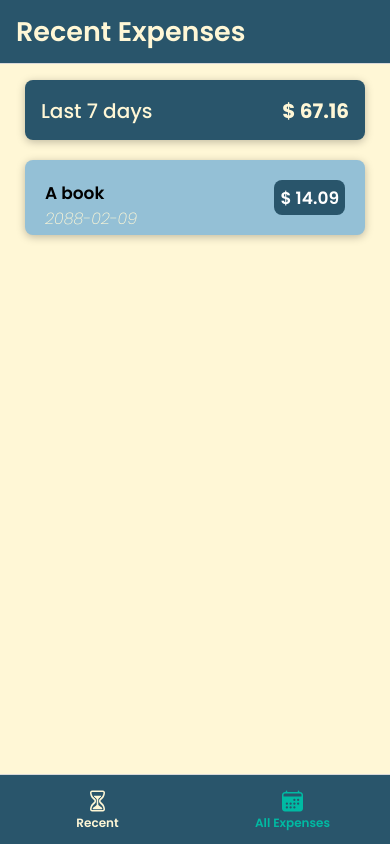
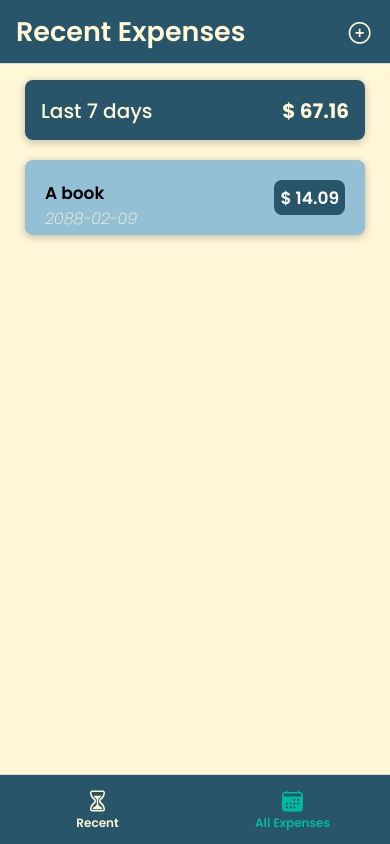
Before and after one commit to VivianaS14/expenses-app, a React Native app: screen /Recent in a window 390 px wide. Built offline with nearby package versions, Linux system fonts and the light colour scheme.

Commit message:
Stack navigation, expense page and add button

```diff
--- a/App.tsx
+++ b/App.tsx
@@ -1,8 +1,15 @@
-import { StyleSheet, SafeAreaView } from "react-native";
+import { useCallback } from "react";
+import {
+  StyleSheet,
+  SafeAreaView,
+  FlatListComponent,
+  Pressable,
+} from "react-native";
 import { NavigationContainer } from "@react-navigation/native";
 import { createBottomTabNavigator } from "@react-navigation/bottom-tabs";
+import { createNativeStackNavigator } from "@react-navigation/native-stack";
 
-import { Provider as PaperProvider } from "react-native-paper";
+import { Button, Provider as PaperProvider } from "react-native-paper";
 
 import { Ionicons } from "@expo/vector-icons";
 import { StatusBar } from "expo-status-bar";
@@ -11,11 +18,76 @@ import * as SplashScreen from "expo-splash-screen";
 
 import RecentExpenses from "./screens/RecentExpenses";
 import AllExpenses from "./screens/AllExpenses";
-import { useCallback } from "react";
+import Expense from "./screens/Expense";
+
+import { RootParamList } from "./types/Navigation";
 
 SplashScreen.preventAutoHideAsync();
 
-const BottomTab = createBottomTabNavigator();
+const BottomTab = createBottomTabNavigator<RootParamList>();
+
+const Stack = createNativeStackNavigator<RootParamList>();
+
+function BottomNavigator() {
+  return (
+    <BottomTab.Navigator
+      initialRouteName="Recent"
+      sceneContainerStyle={{ backgroundColor: "#FFF7D6" }}
+      screenOptions={{
+        headerStyle: { backgroundColor: "#29556B" },
+        headerTitleStyle: {
+          fontFamily: "Poppins-SemiBold",
+          fontSize: 27,
+          color: "#FFF7D6",
+        },
+        tabBarLabelStyle: {
+          fontFamily: "Poppins-SemiBold",
+          fontSize: 12,
+          bottom: 12,
+        },
+        tabBarActiveTintColor: "#FFF7D6",
+        tabBarInactiveTintColor: "#00BAA3",
+        tabBarStyle: {
+          backgroundColor: "#29556B",
+          height: 70,
+        },
+        headerRight: () => (
+          <Pressable
+            style={({ pressed }) => [
+              styles.menuButton,
+              pressed ? { opacity: 0.5 } : null,
+            ]}
+          >
+            <Ionicons name="add-circle-outline" size={27} color="#FFF7D6" />
+          </Pressable>
+        ),
+      }}
+    >
+      <BottomTab.Screen
+        name="Recent"
+        component={RecentExpenses}
+        options={{
+          tabBarLabel: "Recent",
+          tabBarIcon: ({ color }) => (
+            <Ionicons name="hourglass-outline" size={24} color={color} />
+          ),
+          title: "Recent Expenses",
+        }}
+      />
+      <BottomTab.Screen
+        name="All"
+        component={AllExpenses}
+        options={{
+          tabBarLabel: "All Expenses",
+          tabBarIcon: ({ color }) => (
+            <Ionicons name="calendar" size={24} color={color} />
+          ),
+          title: "All Expenses",
+        }}
+      />
+    </BottomTab.Navigator>
+  );
+}
 
 export default function App() {
   const [fontsLoaded] = useFonts({
@@ -41,52 +113,30 @@ export default function App() {
     <SafeAreaView style={styles.container} onLayout={onLayoutRootView}>
       <PaperProvider>
         <NavigationContainer>
-          <BottomTab.Navigator
-            initialRouteName="Recent"
-            sceneContainerStyle={{ backgroundColor: "#FFF7D6" }}
+          <Stack.Navigator
             screenOptions={{
+              headerShown: false,
               headerStyle: { backgroundColor: "#29556B" },
               headerTitleStyle: {
                 fontFamily: "Poppins-SemiBold",
                 fontSize: 27,
                 color: "#FFF7D6",
               },
-              tabBarLabelStyle: {
-                fontFamily: "Poppins-SemiBold",
-                fontSize: 12,
-                bottom: 12,
-              },
-              tabBarActiveTintColor: "#FFF7D6",
-              tabBarInactiveTintColor: "#00BAA3",
-              tabBarStyle: {
-                backgroundColor: "#29556B",
-                height: 70,
-              },
+              headerTitleAlign: "center",
+              headerTintColor: "#FFF7D6",
+              contentStyle: { backgroundColor: "#FFF7D6" },
             }}
           >
-            <BottomTab.Screen
-              name="Recent"
-              component={RecentExpenses}
+            <Stack.Screen name="Buttons" component={BottomNavigator} />
+            <Stack.Screen name="Recent" component={RecentExpenses} />
+            <Stack.Screen
+              name="Expense"
+              component={Expense}
               options={{
-                tabBarLabel: "Recent",
-                tabBarIcon: ({ color, focused }) => (
-                  <Ionicons name="hourglass-outline" size={24} color={color} />
-                ),
-                title: "Recent Expenses",
+                headerShown: true,
               }}
             />
-            <BottomTab.Screen
-              name="All"
-              component={AllExpenses}
-              options={{
-                tabBarLabel: "All Expenses",
-                tabBarIcon: ({ color }) => (
-                  <Ionicons name="calendar" size={24} color={color} />
-                ),
-                title: "All Expenses",
-              }}
-            />
-          </BottomTab.Navigator>
+          </Stack.Navigator>
         </NavigationContainer>
         <StatusBar style="light" />
       </PaperProvider>
@@ -98,4 +148,8 @@ const styles = StyleSheet.create({
   container: {
     flex: 1,
   },
+
+  menuButton: {
+    marginRight: 16,
+  },
 });
--- a/components/ExpensesCard.tsx
+++ b/components/ExpensesCard.tsx
@@ -4,14 +4,16 @@ interface Props {
   subject: string;
   value: string;
   date: string;
+  onPress: () => void;
 }
 
-export default function ExpensesCard({ subject, value, date }: Props) {
+export default function ExpensesCard({ subject, value, date, onPress }: Props) {
   return (
     <View style={styles.container}>
       <Pressable
         style={[styles.innerContainer, styles.textContainer]}
         android_ripple={{ color: "#ccc" }}
+        onPress={onPress}
       >
         <View>
           <Text style={styles.textTitle}>{subject}</Text>
--- /dev/null
+++ b/screens/Expense.tsx
@@ -0,0 +1,15 @@
+import { NativeStackScreenProps } from "@react-navigation/native-stack";
+import { Text, View } from "react-native";
+import { RootParamList } from "../types/Navigation";
+
+type Props = NativeStackScreenProps<RootParamList, "Expense">;
+
+export default function Expense({ route }: Props) {
+  const id = route.params.id;
+
+  return (
+    <View>
+      <Text>Expense # {id}</Text>
+    </View>
+  );
+}
--- a/screens/RecentExpenses.tsx
+++ b/screens/RecentExpenses.tsx
@@ -1,12 +1,27 @@
 import { View, Text, StyleSheet } from "react-native";
 import TitleCard from "../components/TitleCard";
 import ExpensesCard from "../components/ExpensesCard";
+import { NativeStackScreenProps } from "@react-navigation/native-stack";
+import { RootParamList } from "../types/Navigation";
 
-export default function RecentExpenses() {
+type Props = NativeStackScreenProps<RootParamList, "Recent">;
+
+export default function RecentExpenses({ navigation }: Props) {
+  const pressHandler = (id: string) => {
+    navigation.navigate("Expense", {
+      id: id,
+    });
+  };
+
   return (
     <View style={styles.container}>
       <TitleCard title="Last 7 days" value="67.16" />
-      <ExpensesCard subject="A book" date="2088-02-09" value="14.09" />
+      <ExpensesCard
+        subject="A book"
+        date="2088-02-09"
+        value="14.09"
+        onPress={() => pressHandler("coming")}
+      />
     </View>
   );
 }
--- /dev/null
+++ b/types/Navigation.ts
@@ -0,0 +1,6 @@
+export type RootParamList = {
+  Recent: undefined;
+  All: undefined;
+  Expense: { id: string };
+  Buttons: undefined;
+};
```
